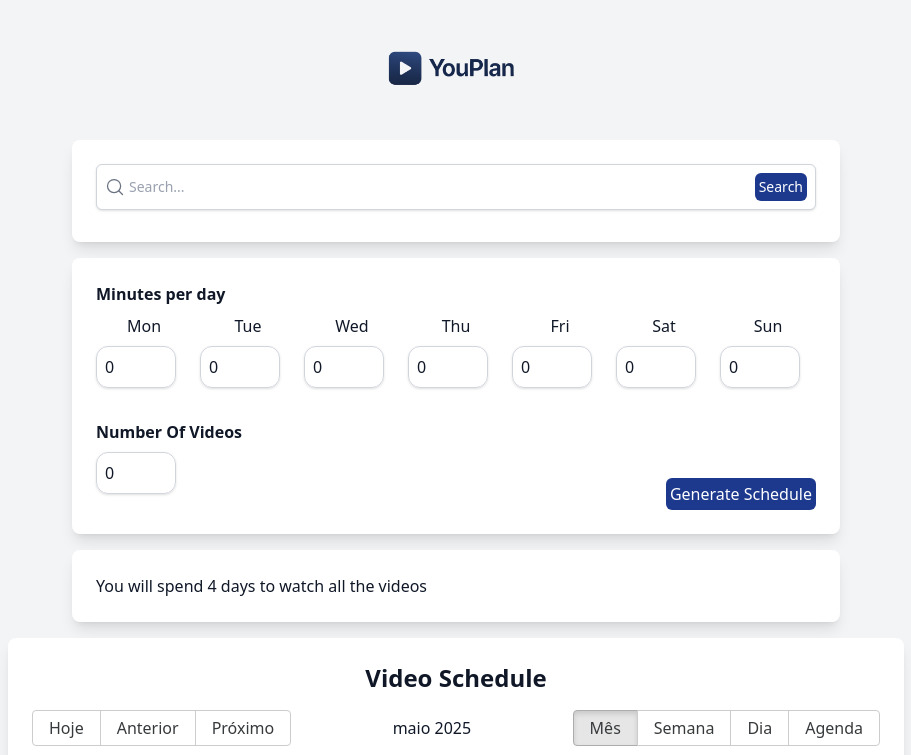
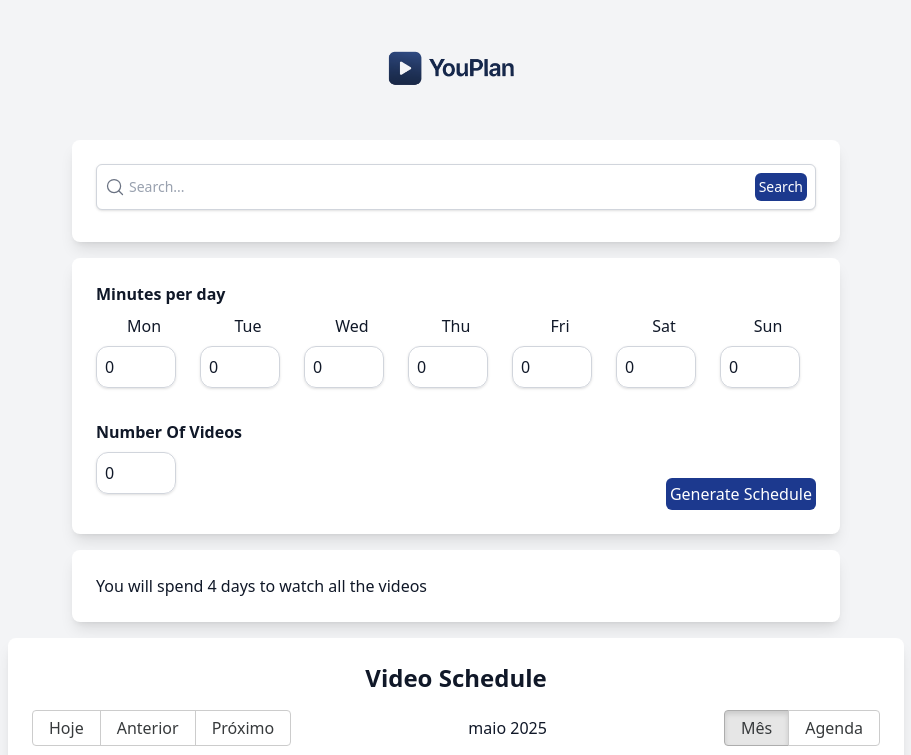
Before and after one commit to LeticiaRosa/YouPlan, a React (Vite) app: page / in a window 1280 px wide. Shown: the top 755 px of the page, without its empty margins (184-1095 px from the left). Built offline with nearby package versions, Linux system fonts and the light colour scheme.

Commit message:
Feat: ajustando calendário para abrir video ao clicar no evento

```diff
--- a/src/components/VideoSchedule.tsx
+++ b/src/components/VideoSchedule.tsx
@@ -23,6 +23,7 @@ const localizer = dateFnsLocalizer({
 
 // Tipagem do evento
 interface VideoEvent extends CalendarEvent {
+  id: string;
   title: string;
   start: Date;
   end: Date;
@@ -32,37 +33,31 @@ interface VideoEvent extends CalendarEvent {
 const currentDate = new Date();
 const events: VideoEvent[] = [
   {
+    id: "75J0h_-nMvs",
     title: "Curso React - 30min",
     start: new Date(
       currentDate.getFullYear(),
       currentDate.getMonth(),
-      currentDate.getDate(),
-      14,
-      0
+      currentDate.getDate()
     ),
     end: new Date(
       currentDate.getFullYear(),
       currentDate.getMonth(),
-      currentDate.getDate(),
-      14,
-      30
+      currentDate.getDate()
     ),
   },
   {
+    id: "v-pJdP-AIw8",
     title: "YouTube API - 45min",
     start: new Date(
       currentDate.getFullYear(),
       currentDate.getMonth(),
-      currentDate.getDate() + 1,
-      20,
-      0
+      currentDate.getDate() + 1
     ),
     end: new Date(
       currentDate.getFullYear(),
       currentDate.getMonth(),
-      currentDate.getDate() + 1,
-      20,
-      45
+      currentDate.getDate() + 1
     ),
   },
 ];
@@ -79,6 +74,10 @@ export const VideoSchedule: React.FC = () => {
     setView(newView);
   };
 
+  const handleSelectEvent = (event: VideoEvent) => {
+    window.open(`https://www.youtube.com/watch?v=${event.id}`, "_blank");
+  };
+
   return (
     <div className="card max-w-4xl">
       <div className="flex flex-row items-center justify-center text-xl sm:text-2xl font-bold mb-4">
@@ -90,13 +89,14 @@ export const VideoSchedule: React.FC = () => {
           events={events}
           startAccessor="start"
           endAccessor="end"
-          views={["month", "week", "day", "agenda"]}
+          views={["month", "agenda"]}
           defaultView="month"
           view={view}
           date={date}
           onNavigate={handleNavigate}
           onView={handleView}
           culture="pt-BR"
+          onSelectEvent={(event) => handleSelectEvent(event)}
           style={{ height: "100%" }}
           messages={{
             week: "Semana",
--- a/src/contexts/ScheduleProvider.tsx
+++ b/src/contexts/ScheduleProvider.tsx
@@ -98,12 +98,12 @@ export function ScheduleProvider({ children }: ScheduleProviderProps) {
       while (totalMinutesDay > 0) {
         const videosFiltreded = videos?.filter(
           (video) =>
-            video.durationMinutes < totalMinutesDay && !video.isScheduled
+            video.durationMinutes < totalMinutesDay && !video.dayScheduled
         );
         const firstVideo = videosFiltreded ? videosFiltreded[0] : null;
         videos = videos?.map((video) => {
           if (video.videoId === firstVideo?.videoId) {
-            return { ...video, isScheduled: true, day: day.day };
+            return { ...video, dayScheduled: day.day };
           }
           return video;
         });
```
